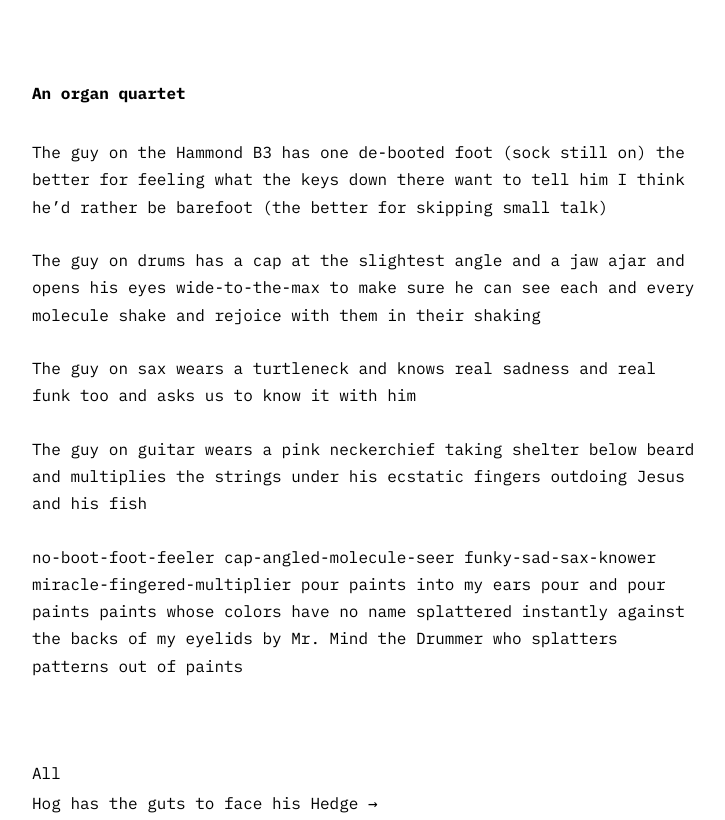
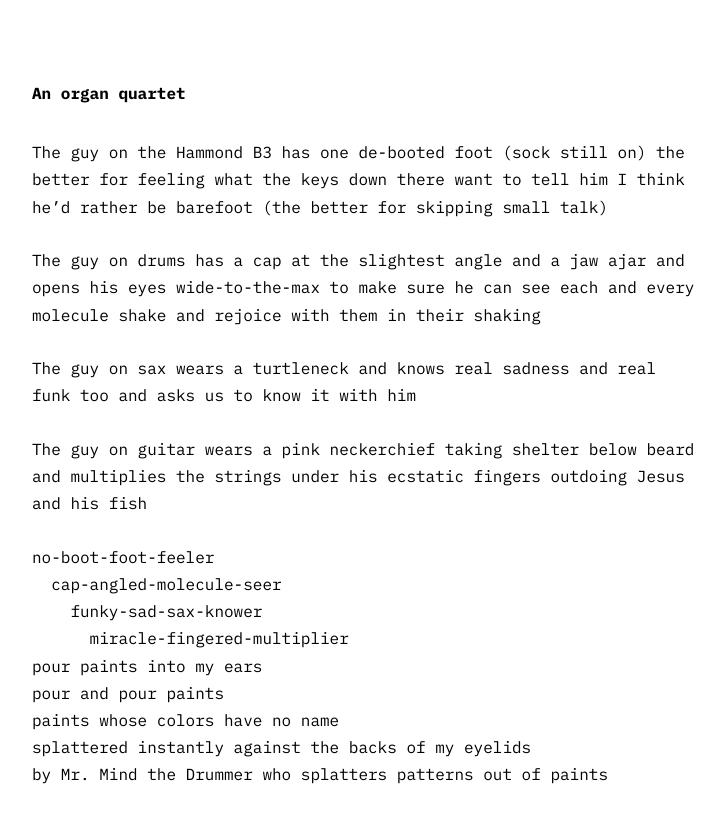
Before and after one commit to jbejjani2022/jbejjani2022.github.io, an Astro site: page /intothefog/an-organ-quartet in a window 1280 px wide. Shown: the top 820 px of the page, without its empty margins (276-1001 px from the left). Built offline with nearby package versions, Linux system fonts and the light colour scheme; Astro itself is replaced by a stand-in of ours; some packages are replaced by stand-ins of ours.

Commit message:
poem indenting

```diff
--- a/src/content/fog/An-organ-quartet.md
+++ b/src/content/fog/An-organ-quartet.md
@@ -20,9 +20,12 @@ The guy on guitar wears a pink neckerchief taking shelter below beard
 and multiplies the strings under his ecstatic fingers
 outdoing Jesus and his fish
 
-no-boot-foot-feeler cap-angled-molecule-seer funky-sad-sax-knower miracle-fingered-multiplier
-pour paints into my ears
-pour and pour paints
-paints whose colors have no name
-splattered instantly against the backs of my eyelids
-by Mr. Mind the Drummer who splatters patterns out of paints
+<p>no-boot-foot-feeler<br>
+<span style="padding-left:2ch">cap-angled-molecule-seer</span><br>
+<span style="padding-left:4ch">funky-sad-sax-knower</span><br>
+<span style="padding-left:6ch">miracle-fingered-multiplier</span><br>
+pour paints into my ears<br>
+pour and pour paints<br>
+paints whose colors have no name<br>
+splattered instantly against the backs of my eyelids<br>
+by Mr. Mind the Drummer who splatters patterns out of paints</p>
```
